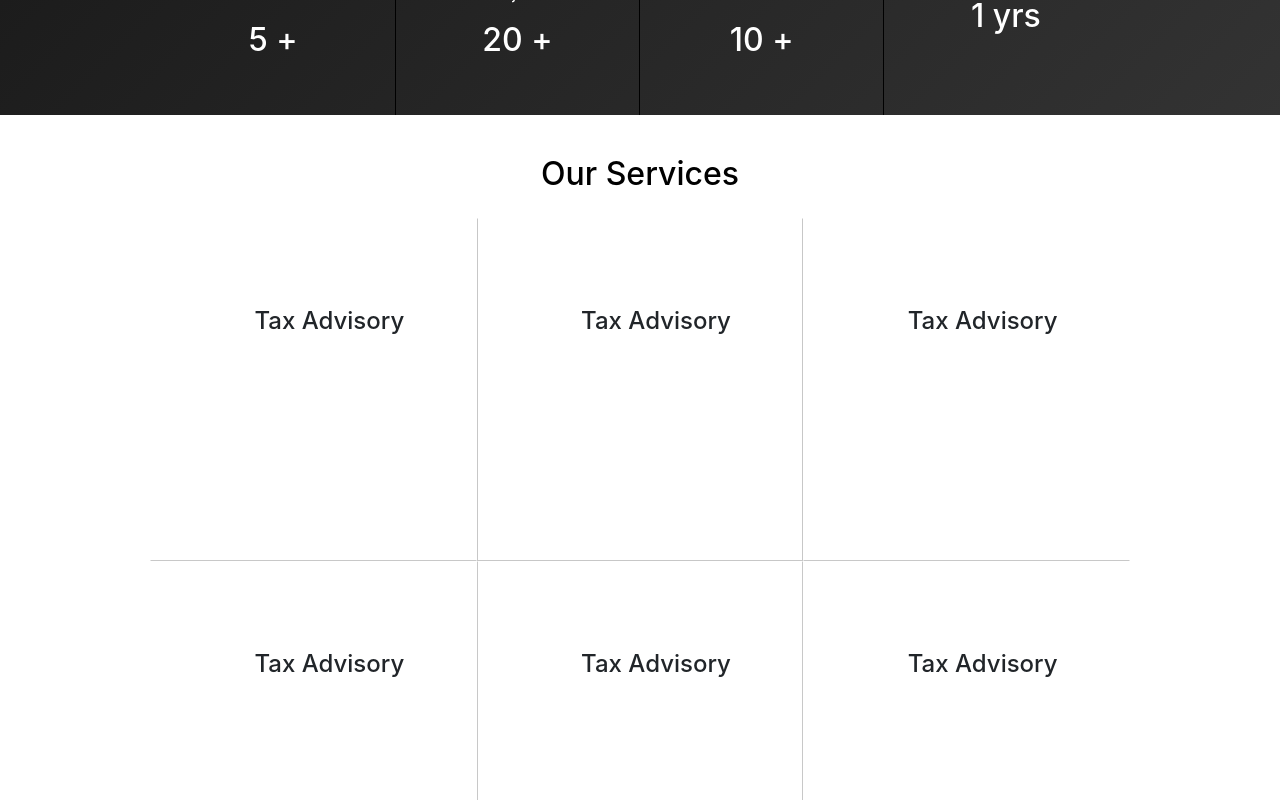
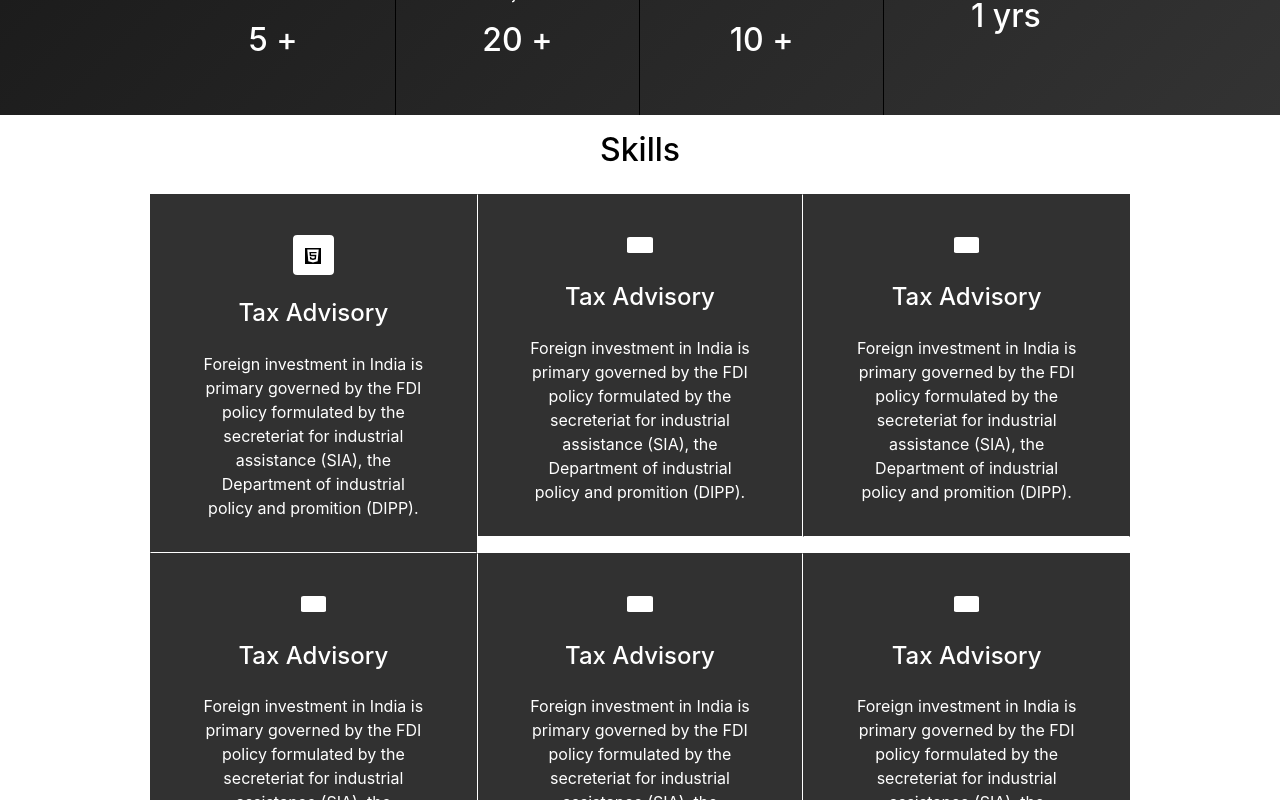
Before and after one commit to Mikasha0/Portfolio, a React (Create React App) app in the folder portfolio/: page / in a window 1280 px wide. Shown: the part 560-1360 px from the top of the page. Built offline with nearby package versions, Linux system fonts and the light colour scheme.

Commit message:
changed text color and background color for skill page

```diff
--- a/portfolio/src/Pages/Skills.js
+++ b/portfolio/src/Pages/Skills.js
@@ -1,19 +1,19 @@
 import React from "react";
+import { AiFillHtml5 } from "react-icons/ai";
 
 export default function Skills() {
   return (
     <section class="our-services">
       <div class="container">
         <div class="section-heading">
-          <span>SERVICES OFFERING</span>
-          <h2>Our Services</h2>
+          <h2>Skills</h2>
         </div>
         <div class="row g-0">
           <div class="col-12 col-md-6 col-lg-4">
             <div class="card">
               <div class="card-body">
                 <div class="icons">
-                  <i class="bi bi-buildings"></i>
+                  <AiFillHtml5 style={{ backgroundColor: "black" }} />
                 </div>
                 <h4>Tax Advisory</h4>
                 <p>
--- a/portfolio/src/index.css
+++ b/portfolio/src/index.css
@@ -16,6 +16,9 @@ h1{
 }
 h2{
   color:white;
+}
+h4{
+  color: white;
 }
 p{
   color:white;
@@ -236,26 +239,28 @@ span{
   padding:0 5rem 0;
 }
 .our-services .container .row .card{
-  border-bottom:1px solid #00000037;
+  border-bottom:1px solid #fff;
   border-top:1px solid transparent;
   border-left: 1px solid transparent;
   border-right: 1px solid transparent;
   border-radius: 0%;
   padding-left: 2rem;
+  padding-right: 2rem;
   padding-top: 1.5rem;
+  background-color: rgba(0, 0, 0, 0.807);
 }
 .our-services .container .row .card2{
-  border-bottom:1px solid #00000037;
+  border-bottom:1px solid #fff;
   border-top:1px solid transparent;
-  border-left: 1px solid #00000037;
-  border-right: 1px solid #00000037;
+  border-left: 1px solid#fff;
+  border-right: 1px solid #fff;
   border-radius: 0%;
 }
 .our-services .container .row .card .icons{
   display: inline-block;
   padding: 0.5rem 0.8rem;
   font-size: var(--h4-fontsize);
-  background: var(--color-secondary);
+  background: white;
   color: #fff;
   border-radius: 10%;;
 }
@@ -268,12 +273,12 @@ span{
 }
 @media (width <= 768px) {
   .our-services .container .row .card{
-    border:1px solid #00000037;
+    border:1px solid #fff;
     border-width: 0 0 1px;
   }
 }
 @media screen and (max-width: 992px) and (min-width: 762px){
   .our-services .container .row .card{
-    border: 1px solid #00000037;
+    border: 1px solid #fff;
   }
 }
```
